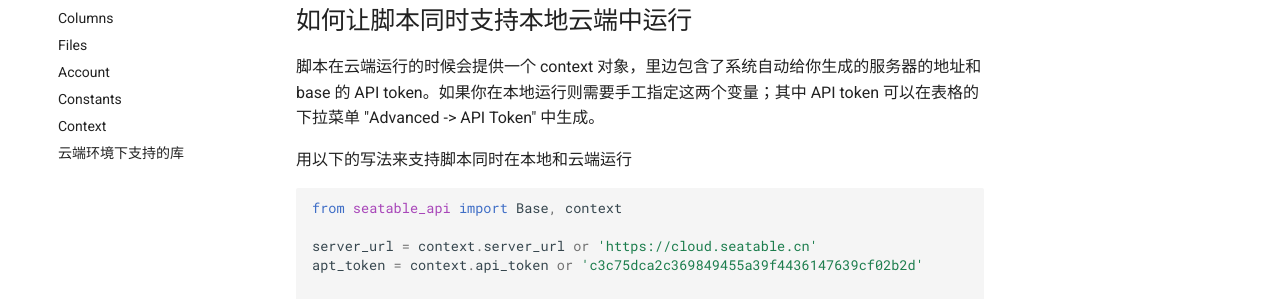
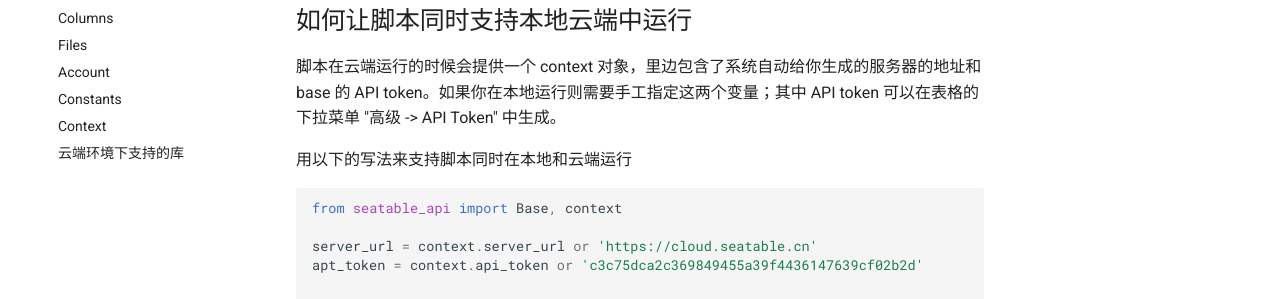
Before and after one commit to seatable/seatable-scripts-cn, an MkDocs documentation site: the page built from manual/python/README.md, in a window 1280 px wide and 900 px high. Shown: the part 335-634 px from the top of the window. Built offline with MkDocs 1.6.1 and Material for MkDocs 9.7.7, drawn with Linux system fonts in a browser that asks for light colours; comment, search, counter and statistics services are not loaded.

Commit message:
Update README.md

```diff
--- a/manual/python/README.md
+++ b/manual/python/README.md
@@ -6,7 +6,7 @@ Python 脚本也可以在你的本地机器上运行，也可以上传到 SeaTab
 
 ## 如何让脚本同时支持本地云端中运行
 
-脚本在云端运行的时候会提供一个 context 对象，里边包含了系统自动给你生成的服务器的地址和 base 的 API token。如果你在本地运行则需要手工指定这两个变量；其中 API token 可以在表格的下拉菜单 "Advanced -> API Token" 中生成。
+脚本在云端运行的时候会提供一个 context 对象，里边包含了系统自动给你生成的服务器的地址和 base 的 API token。如果你在本地运行则需要手工指定这两个变量；其中 API token 可以在表格的下拉菜单 "高级 -> API Token" 中生成。
 
 用以下的写法来支持脚本同时在本地和云端运行
 
```
